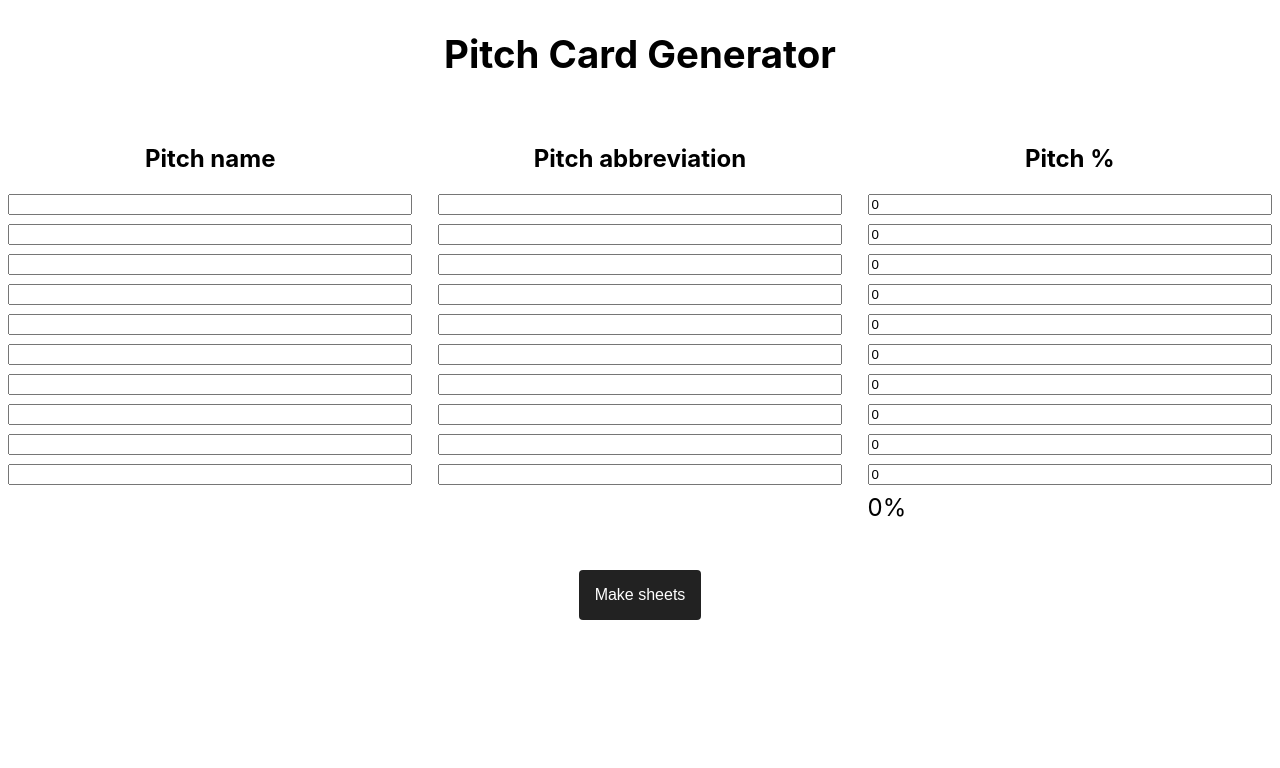
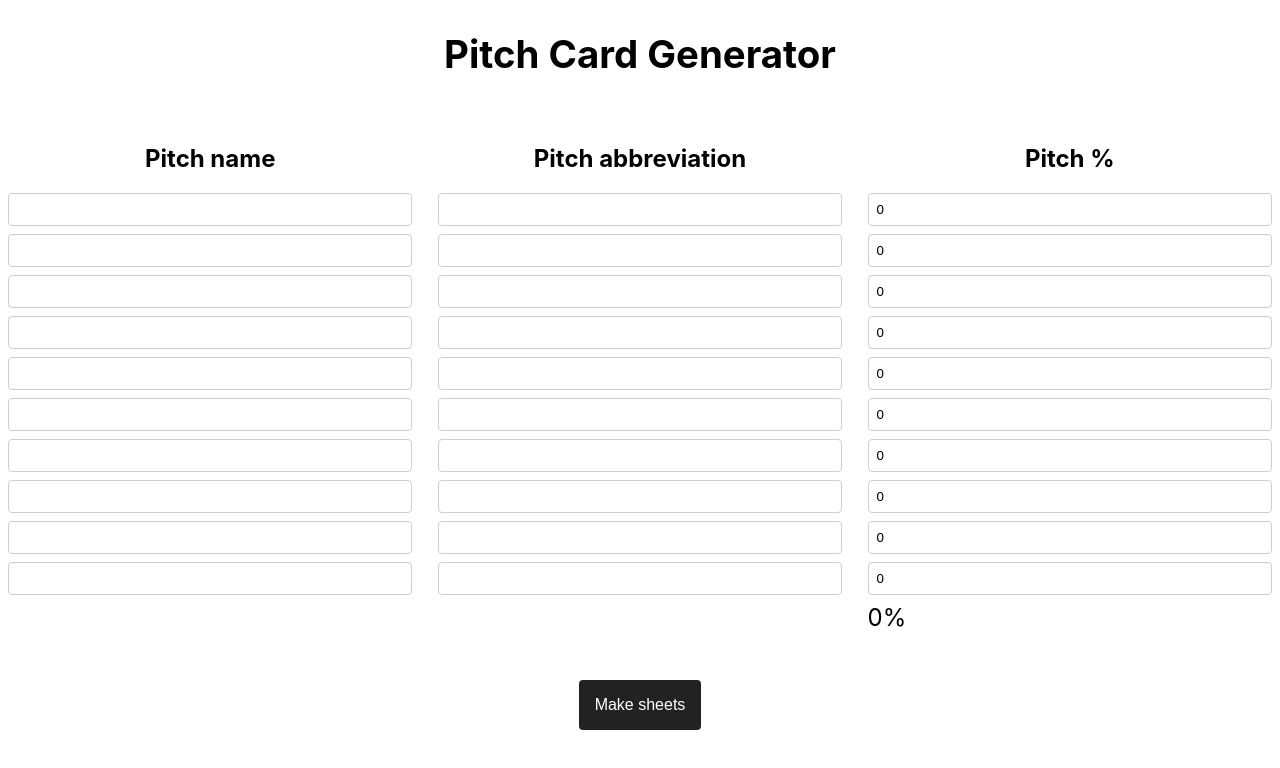
Before and after one commit to johnjago/pitch, a Next.js app: page / in a window 1280 px wide. Shown: the top 768 px of the page. Built offline with nearby package versions, Linux system fonts and the light colour scheme.

Commit message:
feat: add styles to the inputs

```diff
--- a/styles/Home.module.css
+++ b/styles/Home.module.css
@@ -61,8 +61,11 @@
 }
 
 .col input {
+	border: 1px solid #cecece;
+	border-radius: .25rem;
+	margin-bottom: 0.5rem;
+	padding: .5rem;
 	width: 100%;
-	margin-bottom: 0.5rem;
 }
 
 .button {
```
Also changed, not shown: 1 other file (tests, documents, lock files or other folders).
